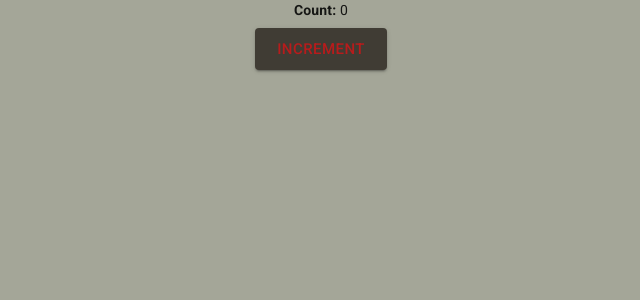
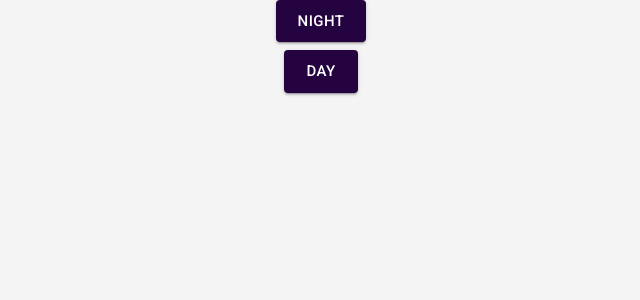
Before and after one commit to antonioferreira312/my-app, a Next.js app: page / in a window 1280 px wide. Shown: the top 300 px of the page, without its empty margins (319-959 px from the left). Built offline with nearby package versions, Linux system fonts and the light colour scheme.

Commit message:
Theme Dinâmico com Material UI e Context API

```diff
--- /dev/null
+++ b/src/components/ButtonSetColor.tsx
@@ -0,0 +1,26 @@
+import { Button, Container, Grid } from "@material-ui/core";
+import { useStyles } from "../styles/myStyles";
+import { useTheme } from "../context/themeContext";
+
+interface Iprops {
+  colorSet: string;
+  value: string;
+}
+const ButtonSetColor = (props: Iprops) => {
+  const { setCurrentTheme } = useTheme();
+
+  return (
+    <Grid item sm>
+      <Button
+        variant="contained"
+        color="secondary"
+        size="large"
+        onClick={(e) => setCurrentTheme(props.colorSet)}
+      >
+        {props.value}
+      </Button>
+    </Grid>
+  );
+};
+
+export default ButtonSetColor;
--- /dev/null
+++ b/src/context/themeContext.tsx
@@ -0,0 +1,35 @@
+import { ThemeProvider } from "@material-ui/core";
+import React, { Dispatch, SetStateAction } from "react";
+import { THEMES, themeOne, themeTwo } from "../styles/theme";
+import { Theme, ThemeType } from "../styles/types";
+
+interface ThemeContextProps {
+  themeType: string;
+  setCurrentTheme: Dispatch<SetStateAction<string>>;
+}
+
+export const ThemeContext = React.createContext<ThemeContextProps>({
+  themeType: "light",
+} as ThemeContextProps);
+
+export const MyThemeProvider: React.FC = ({ children }) => {
+  const [currentTheme, setCurrentTheme] = React.useState<string>("light");
+  let theme: Object;
+  if (currentTheme === "light") {
+    theme = themeOne;
+  } else {
+    theme = themeTwo;
+  }
+  return (
+    <ThemeContext.Provider
+      value={{
+        themeType: currentTheme,
+        setCurrentTheme,
+      }}
+    >
+      <ThemeProvider theme={theme}>{children}</ThemeProvider>
+    </ThemeContext.Provider>
+  );
+};
+
+export const useTheme = () => React.useContext(ThemeContext);
--- a/src/pages/index.tsx
+++ b/src/pages/index.tsx
@@ -1,8 +1,8 @@
 import { Button, Container, Grid } from "@material-ui/core";
-import { useStyles } from "../styles/myStyles";
+import React from "react";
+import ButtonSetColor from "../components/ButtonSetColor";
 
 export default function Home() {
-  const myStyles = useStyles();
   return (
     <Grid
       direction="column"
@@ -12,22 +12,8 @@ export default function Home() {
       container
       spacing={1}
     >
-      <Grid item lg>
-        <span>
-          <b>Count: </b>0
-        </span>
-      </Grid>
-
-      <Grid item sm>
-        <Button
-          variant="contained"
-          color="primary"
-          size="large"
-          className={myStyles.button}
-        >
-          increment
-        </Button>
-      </Grid>
+      <ButtonSetColor colorSet="dark" value="Night" />
+      <ButtonSetColor colorSet="light" value="Day" />
     </Grid>
   );
 }
--- a/src/styles/Paleta.ts
+++ /dev/null
@@ -1,22 +0,0 @@
-interface Themmes{
-    primary:string;
-    secondary:string;
-    background:string;
-    contrastThresHold:number;
-    canalOfSet:number;
-}
-
-export const thema1:Themmes = {
-    primary:"#403C34",
-    secondary:"#30FF4B",
-    background:"#A4A698",
-    contrastThresHold:3,
-    canalOfSet:0.2
-}
-export const thema2:Themmes = {
-    primary:"#9E10B3",
-    secondary:"#34B344",
-    background:"#00000",
-    contrastThresHold:3,
-    canalOfSet:0.2
-}
--- a/src/styles/myStyles.ts
+++ b/src/styles/myStyles.ts
@@ -1,11 +1,9 @@
+import { red } from '@material-ui/core/colors';
 import { makeStyles } from '@material-ui/core/styles';
-import { Autorenew } from '@material-ui/icons';
-import { thema1, thema2 } from './Paleta';
-import { red } from '@material-ui/core/colors';
 
 export const useStyles = makeStyles({
   button: {
     border: 0,
-    color: /*thema2.secondary*/ red[900],
+    color: /*thema2.secondary*/red[500],
   },
 });
--- a/src/styles/theme.ts
+++ b/src/styles/theme.ts
@@ -1,42 +1,63 @@
+import { createMuiTheme } from '@material-ui/core/styles';
+import blue from '@material-ui/core/colors/blue';
 import { red } from '@material-ui/core/colors';
-import { createMuiTheme } from '@material-ui/core/styles';
-import { thema1, thema2 } from './Paleta';
+import { Color, Theme, ThemeType } from './types';
+
+
+export const THEMES: Record<ThemeType, Theme> = {
+    light: {
+      '--primary': Color.VIOLET,
+      '--secondary': Color.DARK_VIOLET,
+      '--background': Color.LIGHT_GRAY,
+      '--white': Color.WHITE,
+      '--contrastThresHold': 3,
+      '--canalOfSet': 0.2,
+    },
+    dark: {
+      '--primary': Color.VIOLET,
+      '--secondary': Color.WHITE,
+      '--background': Color.DARK_VIOLET,
+      '--white': Color.WHITE,
+      '--contrastThresHold': 3,
+      '--canalOfSet': 0.2,
+    }
+  };
 
 // Create a theme instance.
-export const themeOne = createMuiTheme({
+export const themeOne:Object = createMuiTheme({
   palette: {
     primary: {
-      main: thema1.primary,
+      main:THEMES.light["--primary"],
     },
     secondary: {
-      main: thema1.primary,
+      main:THEMES.light["--secondary"],
     },
     error: {
-      main: red.A400,
+      main: red[500],
     },
     background: {
-      default:thema1.background,
+      default:THEMES.light["--background"],
     },
-    contrastThreshold: thema1.contrastThresHold,
-    tonalOffset: thema1.canalOfSet,
+    contrastThreshold:THEMES.light["--contrastThresHold"],
+    tonalOffset: THEMES.light["--canalOfSet"]
   },
 });
 // Create a theme instance.
-export const themeTwo = createMuiTheme({
+export const themeTwo:Object = createMuiTheme({
   palette: {
     primary: {
-      main: thema2.primary,
+      main:THEMES.dark["--primary"],
     },
     secondary: {
-      main: thema2.primary,
+      main: THEMES.dark["--secondary"],
     },
     error: {
-      main: red.A400,
+      main: red[500],
     },
     background: {
-      default:thema2.background,
+      default:THEMES.dark["--background"],
     },
-    contrastThreshold: thema2.contrastThresHold,
-    tonalOffset: thema2.canalOfSet,
+    contrastThreshold: THEMES.dark["--contrastThresHold"],
+    tonalOffset:THEMES.dark["--canalOfSet"],
   },
 });
--- /dev/null
+++ b/src/styles/types.ts
@@ -0,0 +1,18 @@
+//MODELS COLOR
+export enum Color {
+    VIOLET = '#9E25FC',
+    DARK_VIOLET = '#250341',
+    LIGHT_GRAY = '#F4F4F4',
+    WHITE = '#FFF',
+  }
+
+export type ThemeType = 'dark' | 'light';
+
+export interface Theme {
+  '--primary': Color;
+  '--secondary': Color;
+  '--background': Color;
+  '--white': Color;
+  '--contrastThresHold': number;
+  '--canalOfSet': number,
+}
```
Also changed, not shown: src/components/Mirror.tsx (deleted, +0 -16 lines), src/pages/_app.tsx (+3 -5 lines).
